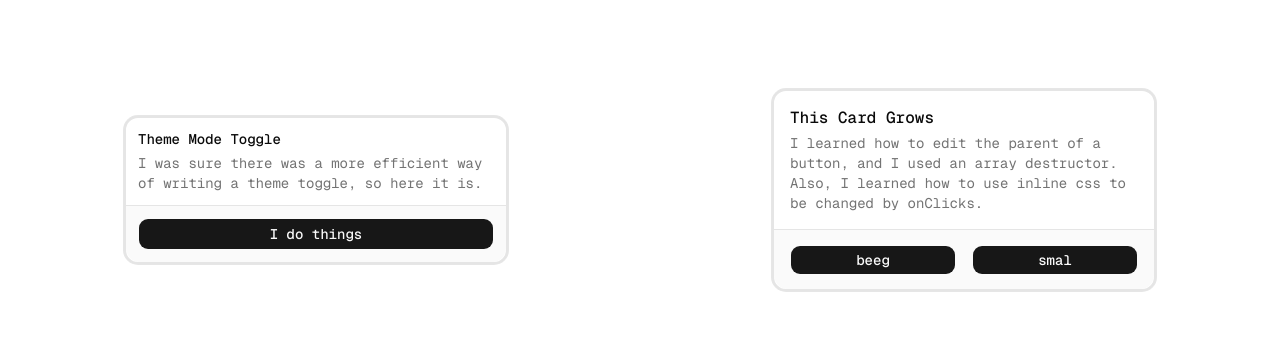
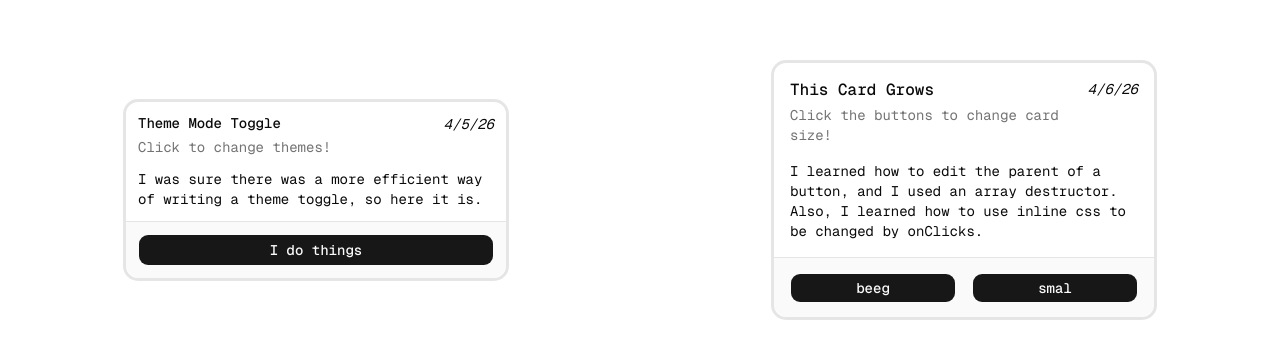
Before and after one commit to wirydotrocks/sandbox, a Next.js app: page / in a window 1280 px wide. Shown: the part 210-568 px from the top of the page. Built offline with nearby package versions, Linux system fonts and the light colour scheme.

Commit message:
Changed formatting on cards

```diff
--- a/components/cardgrower.tsx
+++ b/components/cardgrower.tsx
@@ -16,10 +16,19 @@ export function CardGrower(){
       <CardHeader>
         <CardTitle>This Card Grows </CardTitle>
         <CardDescription>
-          I learned how to edit the parent of a button, and I used an array destructor.
-          Also, I learned how to use inline css to be changed by onClicks.
+          Click the buttons to change card size!
         </CardDescription>
+
+        <CardAction>
+          <div className="italic">4/6/26</div>
+        </CardAction>
+
       </CardHeader>
+
+      <CardContent>
+        I learned how to edit the parent of a button, and I used an array destructor.
+        Also, I learned how to use inline css to be changed by onClicks.
+      </CardContent>
 
       <CardFooter
         style={{
--- a/components/themetoggle.tsx
+++ b/components/themetoggle.tsx
@@ -17,9 +17,19 @@ export function ModeToggle(){
       <CardHeader>
         <CardTitle>Theme Mode Toggle</CardTitle>
         <CardDescription>
-          I was sure there was a more efficient way of writing a theme toggle, so here it is.
+          Click to change themes!
         </CardDescription>
+
+        <CardAction>
+          <div className="italic">4/5/26</div>
+        </CardAction>
+
       </CardHeader>
+
+      <CardContent>
+        I was sure there was a more efficient way of writing a theme toggle, so here it is.
+      </CardContent>
+
 
       <CardFooter>
         <Button
```
